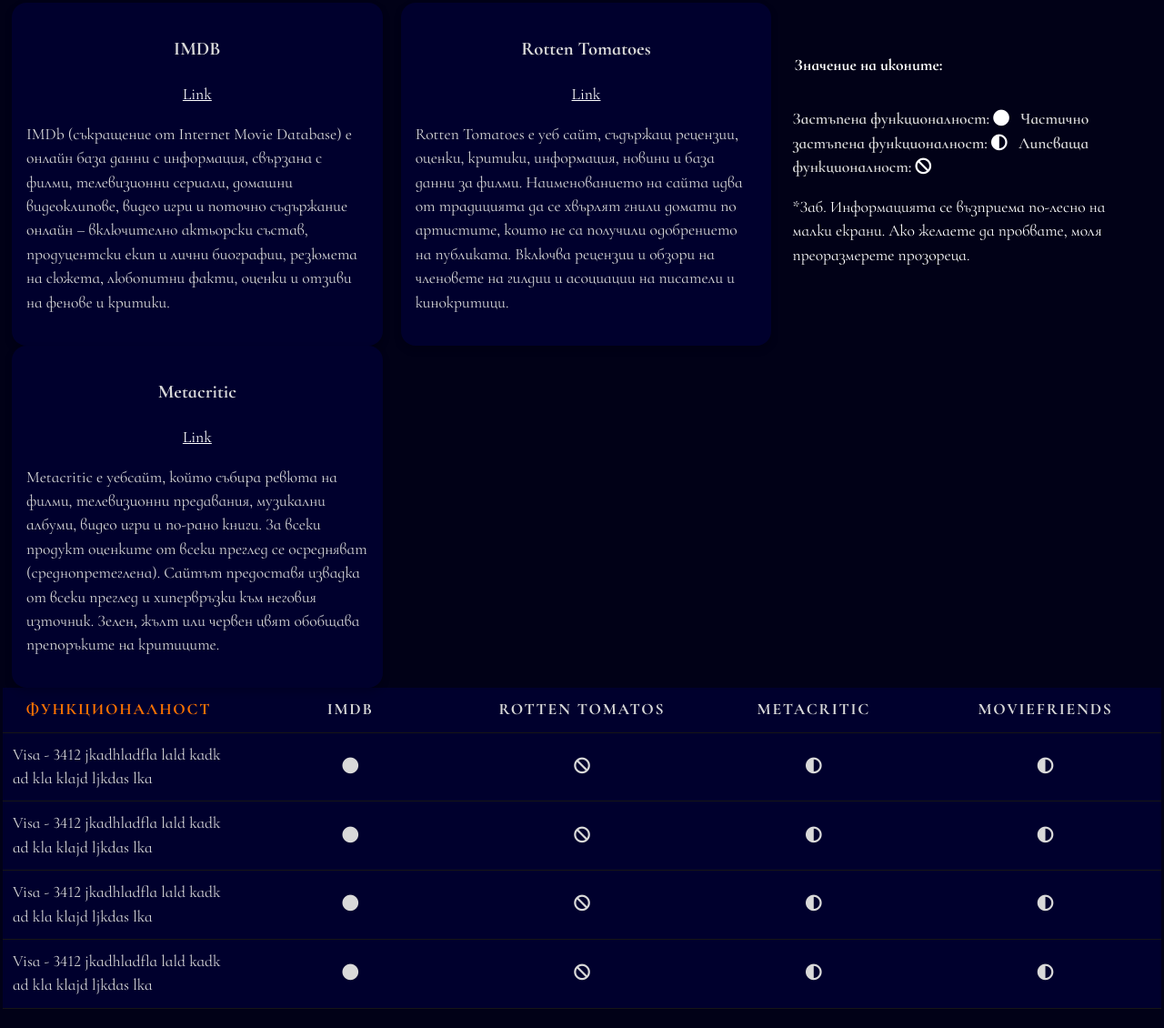
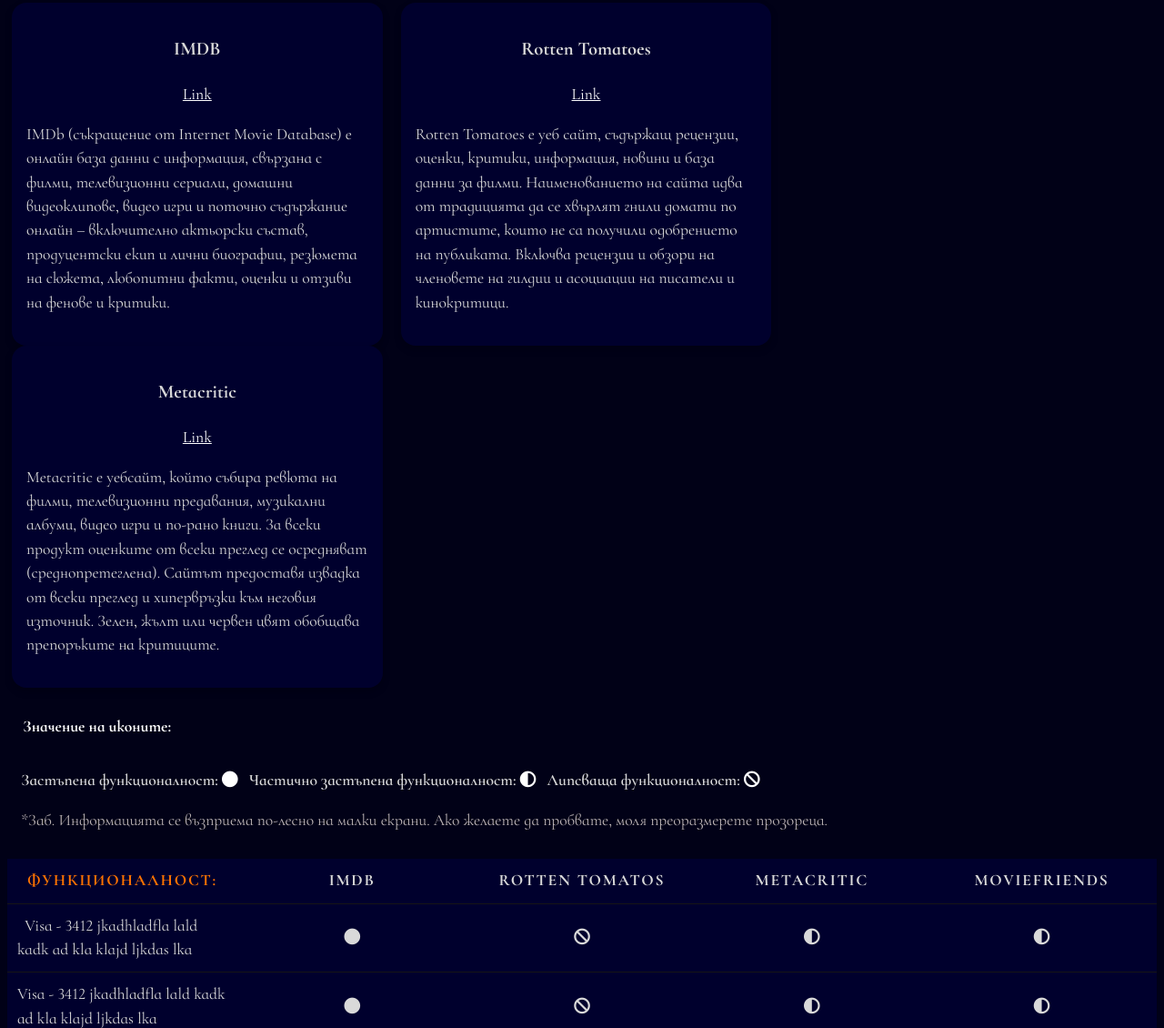
Before and after one commit to IrinaUXUI/01-Competitive-Landscape, a plain HTML site: page index.html in a window 1280 px wide. Shown: the part 107-1237 px from the top of the page at 91% size. Drawn offline with Linux system fonts and the light colour scheme.

Commit message:
Small update

```diff
--- a/index.html
+++ b/index.html
@@ -12,7 +12,7 @@
 </head>
 
 <body>
-
+<section class="information">
   <h2 style="padding-left: 30px;">Анализ на конкурентите на <span>MovieFriends</span>:</h2>
  <br>
   <div class="row">
@@ -47,7 +47,8 @@
        </p>
       </div>
     </div>
-    <br>
+  </section>
+
 
 <div class="legend">
   <fieldset style="color: #fff; border: none;" >
@@ -58,7 +59,7 @@
     <i class="fa-solid fa-circle-half-stroke"></i> &nbsp;
     <label for="first">Липсваща функционалност:</label>
     <i class="fa-solid fa-ban"></i>
-    <p>*Заб. Информацията се възприема по-лесно на малки екрани. Ако желаете да пробвате, моля преоразмерете прозореца.</p>
+    <p style="color: rgb(190, 182, 182);">*Заб. Информацията се възприема по-лесно на малки екрани. Ако желаете да пробвате, моля преоразмерете прозореца.</p>
 
   </fieldset>
 </div>
@@ -67,7 +68,7 @@
    <!--  <caption>Statement Summary</caption>-->
     <thead>
       <tr>
-        <th scope="col"><span> Функционалност</span></th>
+        <th scope="col"><span>Функционалност:</span></th>
         <th scope="col">IMDB</th>
         <th scope="col">ROTTEN TOMATOS</th>
         <th scope="col">METACRITIC</th>
@@ -76,11 +77,11 @@
     </thead>
     <tbody>
       <tr>
-        <td data-label="question">Visa - 3412 jkadhladfla lald kadk ad kla klajd ljkdas lka </td>
-        <td data-label="imdb"><i class="fa-solid fa-circle"></i></td>
-        <td data-label="rotten"><i class="fa-solid fa-ban"></i></td>
-        <td data-label="metacritic"><i class="fa-solid fa-circle-half-stroke"></i></td>
-        <td data-label="moviefriends"><i class="fa-solid fa-circle-half-stroke"></i></td>
+        <td data-label="Функционалност:"> &nbsp; Visa - 3412 jkadhladfla lald kadk ad kla klajd ljkdas lka </td>
+        <td data-label="IMDB"><i class="fa-solid fa-circle"></i></td>
+        <td data-label="ROTTEN TOMATOS"><i class="fa-solid fa-ban"></i></td>
+        <td data-label="METACRITIC"><i class="fa-solid fa-circle-half-stroke"></i></td>
+        <td data-label="MovieFriends"><i class="fa-solid fa-circle-half-stroke"></i></td>
       </tr>
 
       <tr>
```
